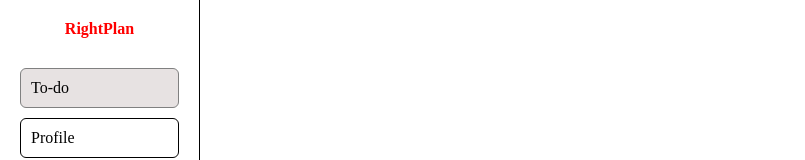
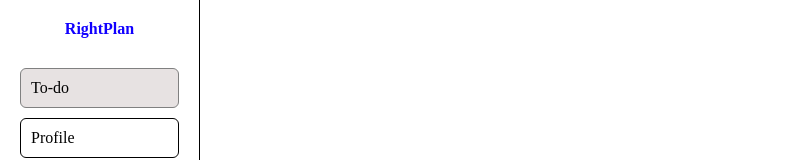
Before and after one commit to jes-t/todo-list, a React (Vite) app in the folder frontend/: page / in a window 1280 px wide. Shown: the top 160 px of the page, without its empty margins (0-805 px from the left). Built offline with nearby package versions, Linux system fonts and the light colour scheme.

Commit message:
Change color

```diff
--- a/frontend/src/widgets/NavBar/index.tsx
+++ b/frontend/src/widgets/NavBar/index.tsx
@@ -16,7 +16,7 @@ export function NavBar() {
 const Brand = styled.span`
   font-weight: bold;
   margin-bottom: 30px;
-  color: red;
+  color: #1100ff;
 `;
 const Root = styled.div`
   display: flex;
```
